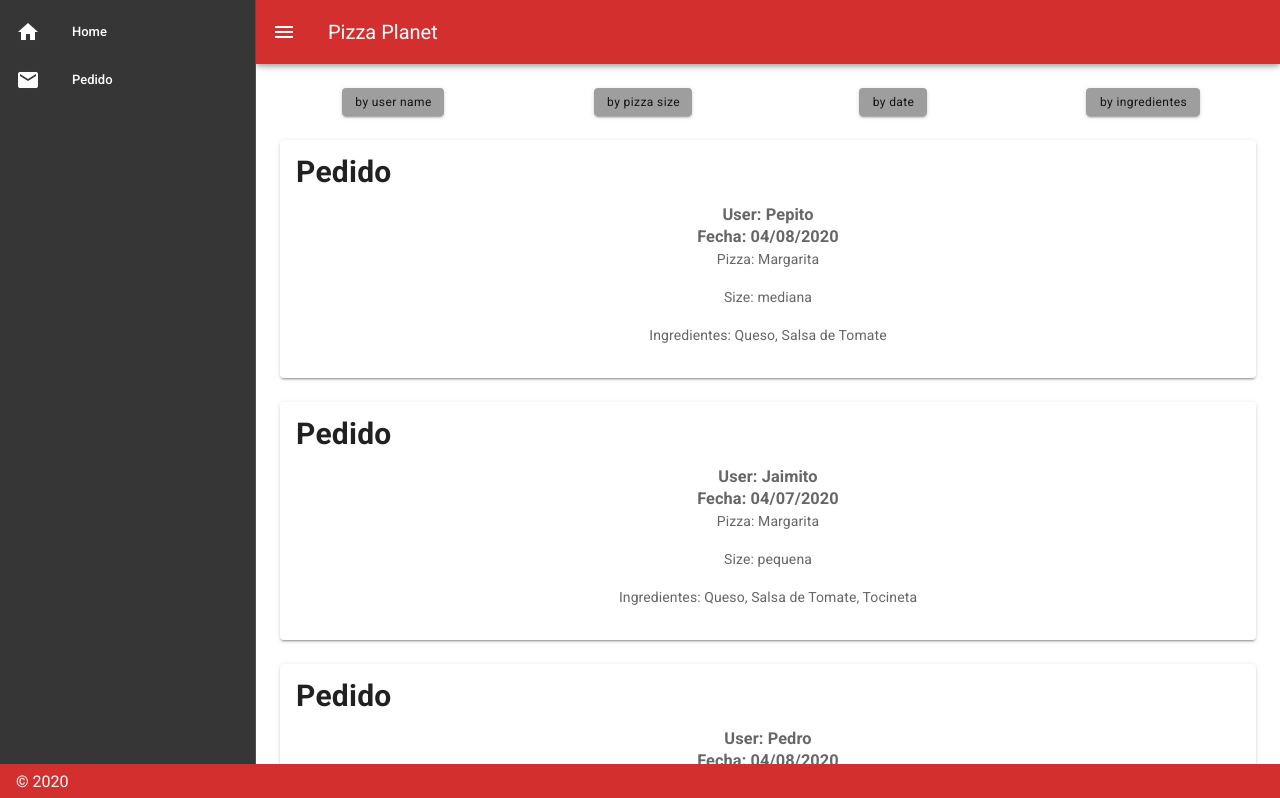
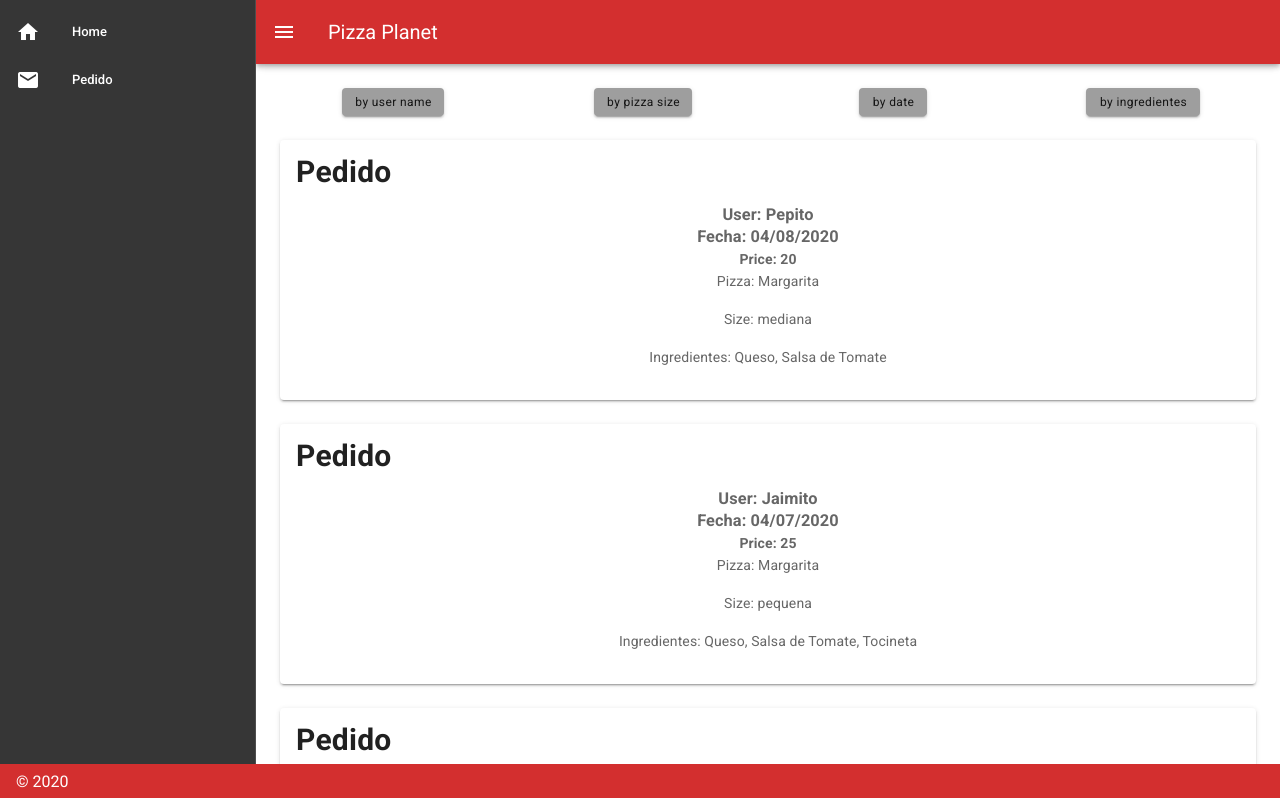
Before and after one commit to D4veCode/PizzaPlanetV2, a Vue app in the folder frontend/pizza-planet-vue/: page / in a window 1280 px wide. Shown: the top 798 px of the page. Built offline with nearby package versions, Linux system fonts and the light colour scheme.

Commit message:
[Fix] Agregado precios al pedido

```diff
--- a/frontend/pizza-planet-vue/src/components/PedidoCard.vue
+++ b/frontend/pizza-planet-vue/src/components/PedidoCard.vue
@@ -6,6 +6,7 @@
         <v-card-text>
           <h3>User: {{user}}</h3>
           <h3>Fecha: {{date}}</h3>
+          <h4>Price: {{price}}</h4>
           <p> Pizza: {{pizza}}</p>
           <p> Size: {{size}}</p>
           <p> Ingredientes: {{ingredientes}}</p>
@@ -19,6 +20,7 @@ export default {
   props: {
     user: String,
     date: String,
+    price: Number,
     pizza: String,
     size: String,
     ingredientes: String,
--- a/frontend/pizza-planet-vue/src/views/Home.vue
+++ b/frontend/pizza-planet-vue/src/views/Home.vue
@@ -28,6 +28,7 @@
         v-bind:user="pedido.user"
         v-bind:date="pedido.date"
         v-bind:pizza="pedido.pizza"
+        v-bind:price="pedido.price"
         v-bind:size="pedido.size"
         v-bind:ingredientes="pedido.ingredientes"
       >
@@ -51,6 +52,7 @@ export default {
         id: '1',
         user: 'Pepito',
         date: '04/08/2020',
+        price: 20,
         pizza: 'Margarita',
         size: 'mediana',
         ingredientes: 'Queso, Salsa de Tomate',
@@ -59,6 +61,7 @@ export default {
         id: '2',
         user: 'Jaimito',
         date: '04/07/2020',
+        price: 25,
         pizza: 'Margarita',
         size: 'pequena',
         ingredientes: 'Queso, Salsa de Tomate, Tocineta',
@@ -67,6 +70,7 @@ export default {
         id: '3',
         user: 'Pedro',
         date: '04/08/2020',
+        price: 30,
         pizza: 'Margarita',
         size: 'mediana',
         ingredientes: 'Queso, Salsa de Tomate, Tocineta, Maiz, Aceituna',
@@ -75,6 +79,7 @@ export default {
         id: '4',
         user: 'Thomas',
         date: '04/07/2020',
+        price: 28,
         pizza: 'Margarita',
         size: 'grande',
         ingredientes: 'Queso, Salsa de Tomate, Maiz, Aceituna',
```
